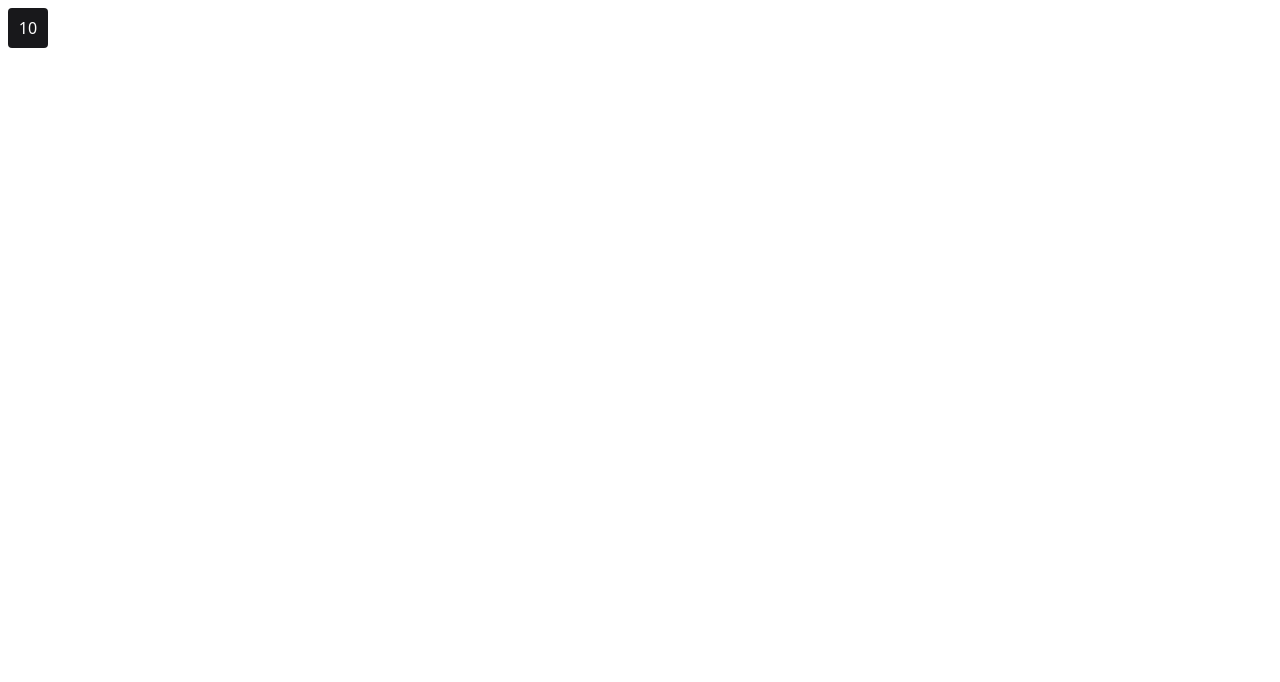
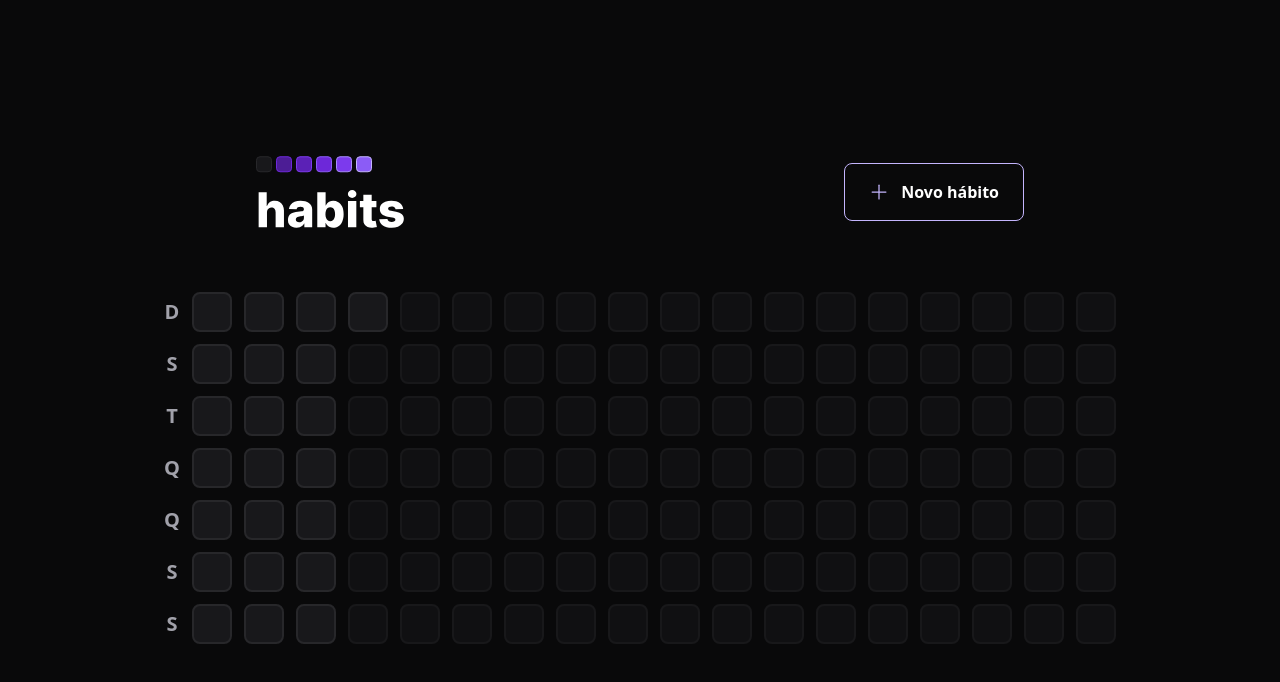
Before and after one commit to deivisonresende/nlw-habits-web, a React (Vite) app: page / in a window 1280 px wide. Shown: the top 682 px of the page. Built offline with nearby package versions, Linux system fonts and the light colour scheme.

Commit message:
feat: added header and sumary table components

```diff
--- a/index.html
+++ b/index.html
@@ -6,7 +6,7 @@
     <meta name="viewport" content="width=device-width, initial-scale=1.0" />
     <title>Vite + React + TS</title>
   </head>
-  <body>
+  <body class="bg-background text-white">
     <div id="root"></div>
     <script type="module" src="/src/main.tsx"></script>
   </body>
--- a/package.json
+++ b/package.json
@@ -9,6 +9,8 @@
     "preview": "vite preview"
   },
   "dependencies": {
+    "dayjs": "^1.11.7",
+    "phosphor-react": "^1.4.1",
     "react": "^18.2.0",
     "react-dom": "^18.2.0"
   },
--- a/src/App.tsx
+++ b/src/App.tsx
@@ -1,12 +1,15 @@
-import { Habit } from './components/Habit'
 import './styles/global.css';
+import { Header } from './views/home/components/Header';
+import { SummaryTable } from './views/home/components/SummaryTable';
 
-function App() {
+
+export function App() {
   return (
-   <>
-   <Habit completed={10}/>
-   </>
+   <div className='w-screen h-screen flex justify-center items-center'>
+    <div className='w-full max-w-5xl px-6 flex flex-col gap-16'>
+      <Header />
+      <SummaryTable />
+    </div>
+   </div>
   )
 }
-
-export default App
--- a/src/components/Habit.tsx
+++ /dev/null
@@ -1,11 +0,0 @@
-interface HabitProps {
-  completed: number;
-}
-
-export function Habit(props: HabitProps){
-  return (
-    <div className="bg-zinc-900 w-10 h-10 text-white rounded m-2 flex items-center justify-center">
-      {props.completed}
-    </div>
-  )
-}
--- a/src/main.tsx
+++ b/src/main.tsx
@@ -1,6 +1,6 @@
 import React from 'react'
 import ReactDOM from 'react-dom/client'
-import App from './App'
+import { App } from './App'
 
 ReactDOM.createRoot(document.getElementById('root') as HTMLElement).render(
   <React.StrictMode>
--- /dev/null
+++ b/src/utils/generateDatesFromYearBeginning.ts
@@ -0,0 +1,16 @@
+import dayjs from 'dayjs'
+
+export function generateDatesFromYearBeginning(){
+  const firstDayOfYear = dayjs().startOf('year')
+  const today = dayjs()
+
+  const dates = []
+  let compareDate = firstDayOfYear
+
+  while(compareDate.isBefore(today)){
+    dates.push(compareDate.toDate())
+    compareDate = compareDate.add(1, 'day')
+  }
+
+  return dates
+}
--- /dev/null
+++ b/src/views/home/components/HabitDay.tsx
@@ -0,0 +1,7 @@
+// interface HabitDayProps {
+//   completed: number;
+// }
+
+export function HabitDay(){
+  return <div className="w-10 h-10 bg-zinc-900 border-2 border-zinc-800 rounded-lg" />
+}
--- /dev/null
+++ b/src/views/home/components/Header.tsx
@@ -0,0 +1,17 @@
+import { Plus } from 'phosphor-react'
+import Logo from '../../../assets/logo.svg'
+
+export function Header(){
+  return (
+    <div className='w-full max-w-3xl mx-auto flex items-center justify-between'>
+        <img src={Logo} alt="Habits" />
+        <button
+          type='button'
+          className='border border-violet-300 font-semibold rounded-lg px-6 py-4 flex items-center gap-3 hover:border-violet-500 hover:text-violet-400'
+        >
+          <Plus size={20} className='text-violet-300'/>
+          Novo hábito
+        </button>
+      </div>
+  )
+}
--- /dev/null
+++ b/src/views/home/components/SummaryTable.tsx
@@ -0,0 +1,42 @@
+import { generateDatesFromYearBeginning } from "../../../utils/generateDatesFromYearBeginning"
+import { HabitDay } from "./HabitDay"
+
+const weekdays = ['D', 'S', 'T', 'Q', 'Q', 'S', 'S']
+
+const summaryDates = generateDatesFromYearBeginning()
+const minSummaryDateSize = 18 * 7 // 18 weeks
+const amountOfDaysToFill = minSummaryDateSize - summaryDates.length
+
+export function SummaryTable(){
+  return (
+    <div className="w-full flex">
+      <div className="grid grid-rows-7 grid-flow-row gap-3">
+        {
+          weekdays.map((day, i) => (
+            <div
+              key={`${day}-${i}`}
+              className="text-zinc-400 font-bold text-xl h-10 w-10 flex items-center justify-center"
+            >
+              {day}
+            </div>
+            )
+          )
+        }
+      </div>
+      <div className="grid grid-rows-7 grid-flow-col gap-3">
+        {
+          summaryDates.map(date => <HabitDay key={date.toString()} />)
+        }
+
+        {
+          amountOfDaysToFill > 0 && Array.from({  length: amountOfDaysToFill }).map((_, i) =>
+            <div
+              key={i}
+              className="w-10 h-10 bg-zinc-900 border-2 border-zinc-800 rounded-lg opacity-50 cursor-not-allowed"
+            />
+          )
+        }
+      </div>
+    </div>
+  )
+}
--- a/tailwind.config.cjs
+++ b/tailwind.config.cjs
@@ -5,7 +5,14 @@
     './index.html'
   ],
   theme: {
-    extend: {},
+    extend: {
+      colors: {
+        background: '#09090A'
+      },
+      gridTemplateRows: {
+        7: 'repeat(7, minmax(0,1fr))'
+      }
+    },
   },
   plugins: [],
 }
```
Also changed, not shown: src/assets/logo.svg (added), 1 other file (tests, documents, lock files or other folders).
